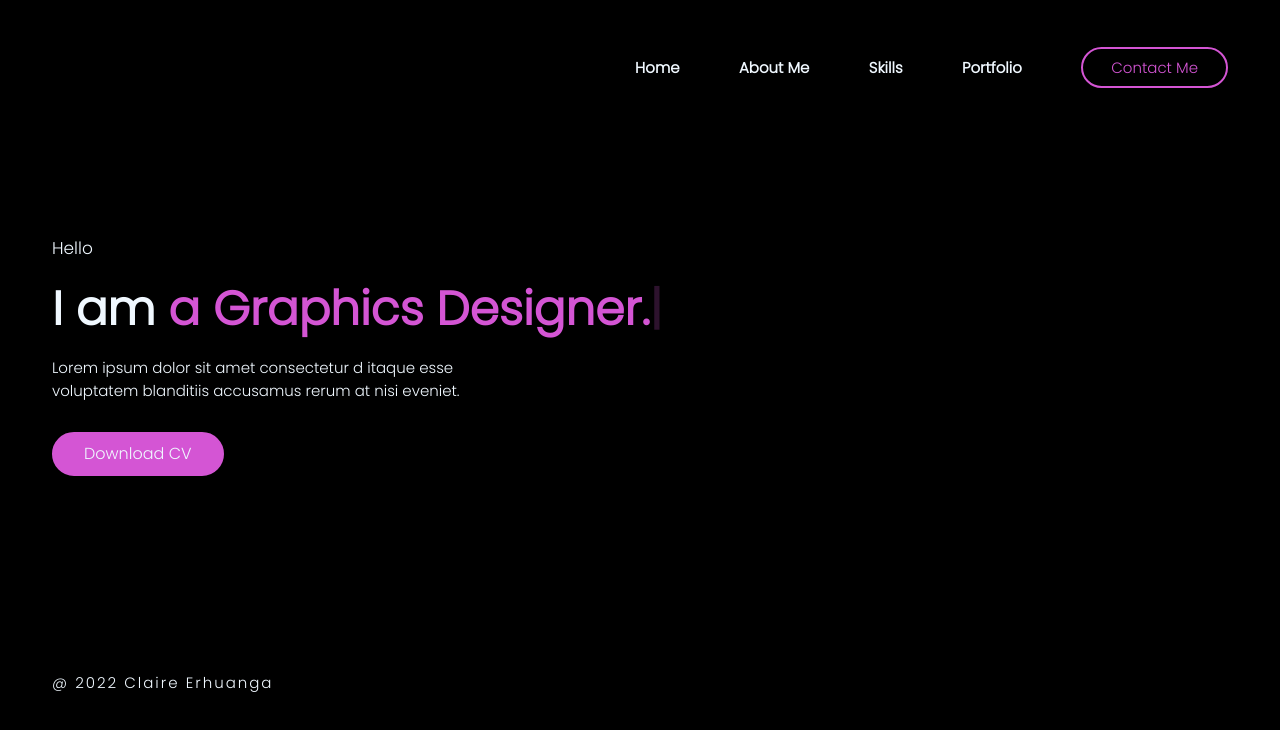
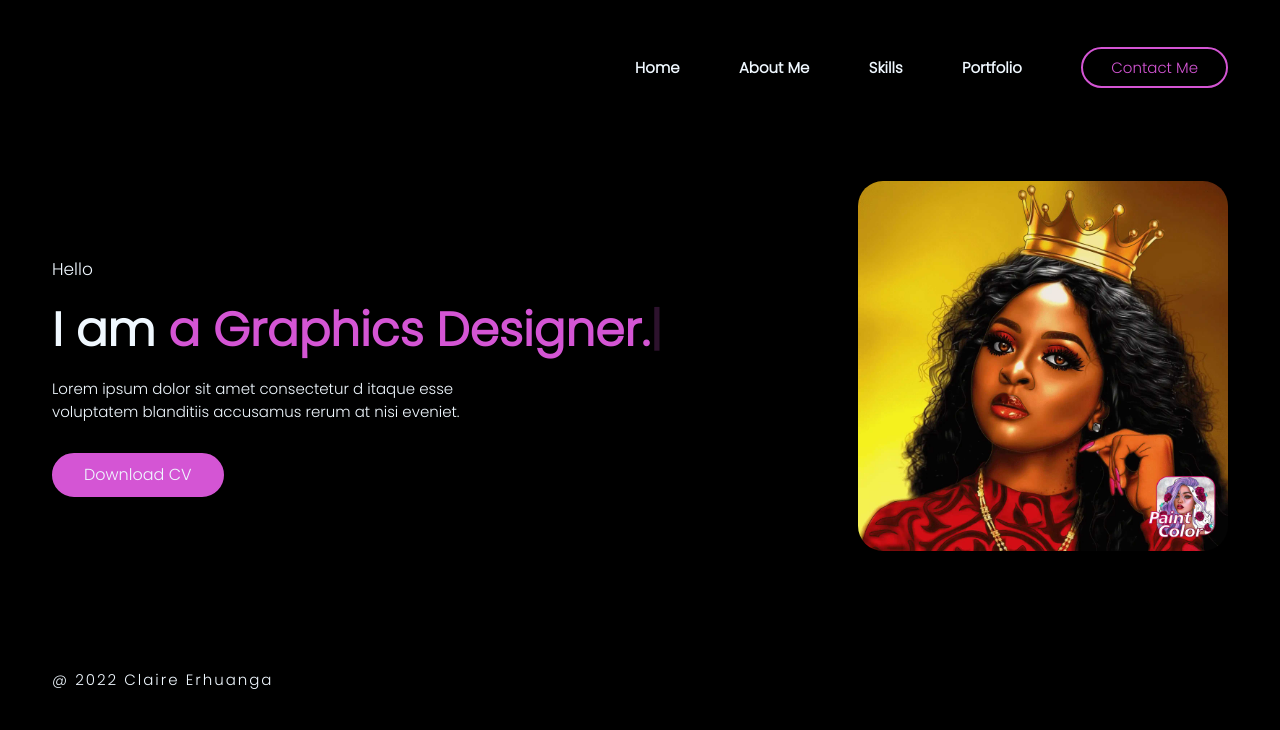
Before and after one commit to Shullamite/portfolios, a plain HTML site: page index.html in a window 1280 px wide. Drawn offline with nearby package versions, Linux system fonts and the light colour scheme.

Commit message:
Changes made

```diff
--- a/index.html
+++ b/index.html
@@ -4,7 +4,7 @@
 <meta charset="utf-8">
 <title>Portfolio tryout
 </title>
-<meta name="viewpoint" content="width=device-width, initial-scale=1.0">
+<meta name="viewportt" content="width=device-width, initial-scale=1.0">
 
 <link rel="stylesheet" type="text/css" href="port.css">
 
@@ -36,6 +36,7 @@
                 </nav>
             </header>
             <div class="container">
+                <div class="row">
                 <div class="text">
                     <h3>Hello</h3>
                     <h1>I am <span class="input"></span></h1>
@@ -43,6 +44,10 @@
                     </br>voluptatem blanditiis accusamus rerum at nisi eveniet.</p>
                     <button type="button">Download CV</button>
                     </div>
+                    <div class="image">
+                        <img src="images/girl.jpg">
+                    </div>
+                </div>
                 <div class="bottom">
                     <p>@ 2022 Claire Erhuanga</p>
                 </div>
--- a/port.css
+++ b/port.css
@@ -9,11 +9,11 @@
     box-sizing: border-box;
     font-family: poppins-Italic;
     text-decoration: none;
-
 }
 body{
     overflow-x: hidden;
     color: aliceblue;
+
 }
 .main-width{
     width: 1280px;
@@ -103,7 +103,11 @@ nav .nav-list li.btn:hover a{
 }
 .container{
     padding-top: 110px; /*reduced the padding*/
-
+    width: 100%;
+    position: relative;
+}
+.text{
+    flex-basis: 55;
 }
 .container .text{
     margin-bottom: 40px;
@@ -147,9 +151,25 @@ span{
     color: rgb(212, 85, 212);
     transition: .4s;
 }
+.row{
+    display: flex;
+    justify-content: space-between;
+    align-items: center;
+
+}
+.image img{
+    height: 70%;
+    width: 70%;
+    border-radius: 25px;
+    margin-left: 30%;
+    margin-top: -54px;
+}
+.image{
+    flex-basis: 45%;
+    position: relative;
+}
 .bottom{
-    margin-top: 195px;
-    padding-bottom: 25px;
+    margin-top: 110px;
 }
 .bottom p{
     letter-spacing: 2px;
@@ -233,6 +253,14 @@ transform: rotate(-40deg);
     nav .nav-list.open{
         right: 0;
     }
+    .row{
+        flex-direction: column-reverse;
+    }
+    .row .image img{
+        margin-bottom: 20px;
+        margin-right: 40px;
+
+    }
 }
 
 
```
Also changed, not shown: images/girl.jpg (added).
